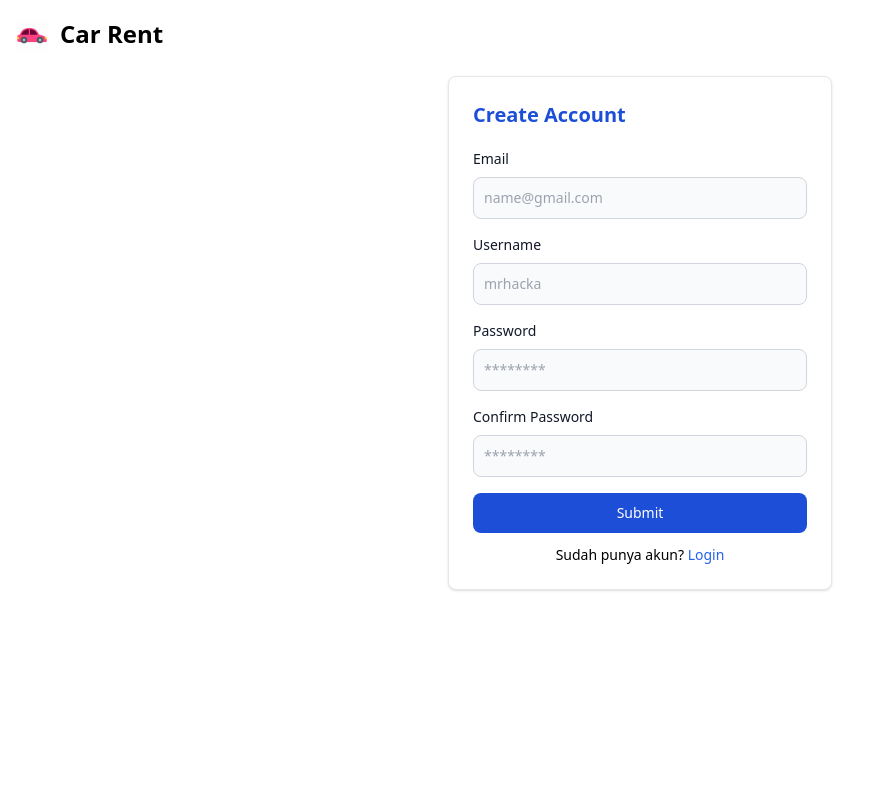
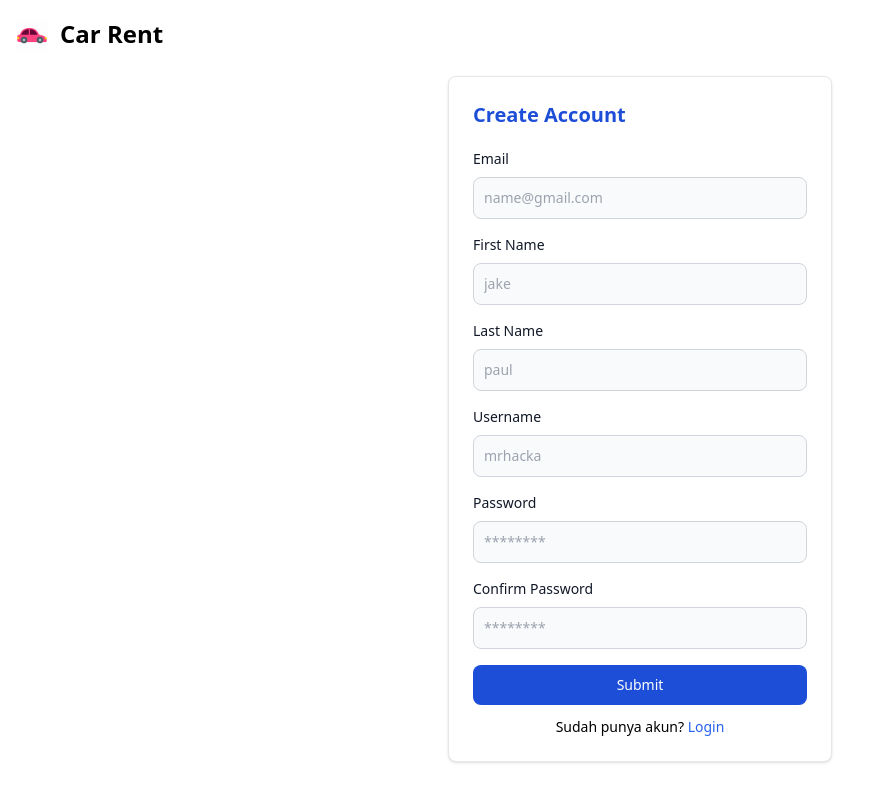
Before and after one commit to spacesick/law_final_fe, a Nuxt app: page /auth/register in a window 1280 px wide. Shown: the whole page, without its empty margins (0-878 px from the left). Built offline with nearby package versions, Linux system fonts and the light colour scheme.

Commit message:
Add required props on auth

```diff
--- a/components/auth/CInput.vue
+++ b/components/auth/CInput.vue
@@ -6,7 +6,7 @@
     <input
       :value="value"
       :placeholder="placeholder"
-      required
+      :required="required"
       class="bg-gray-50 border border-gray-300 text-gray-900 text-sm rounded-lg block w-full p-2.5"
       :type="type"
       @input="$emit('input', $event.target.value)"
@@ -16,6 +16,6 @@
 
 <script>
 export default {
-  props: ['label', 'type', 'placeholder', 'value'],
+  props: ['label', 'type', 'placeholder', 'value', 'required'],
 }
 </script>
--- a/pages/auth/login.vue
+++ b/pages/auth/login.vue
@@ -1,9 +1,10 @@
 <template>
   <div class="flex items-center justify-center w-full p-2">
     <form
+      ref="form"
       class="block p-6 bg-white border border-gray-200 rounded-lg shadow md:w-96 w-3/4"
     >
-      <h1 class="font-bold text-lg text-blue-700 text-xl">Login</h1>
+      <h1 class="font-bold text-lg text-blue-700">Login</h1>
       <div class="flex flex-col gap-4 mt-5">
         <CInput v-model="username" v-bind="inputData[0]" />
         <CInput v-model="password" v-bind="inputData[1]" />
@@ -45,6 +46,7 @@ export default {
   },
   data() {
     return {
+      username: '',
       email: '',
       password: '',
       inputData: [
@@ -53,12 +55,14 @@ export default {
           type: 'text',
           placeholder: 'mrhacka',
           val: '',
+          required: true
         },
         {
           label: 'Password',
           type: 'password',
           placeholder: '********',
           val: '',
+          required: true
         },
       ],
     }
@@ -68,13 +72,10 @@ export default {
       setToken: 'auth/setToken',
     }),
     submitForm: async function () {
-      if (
-        !this.username ||
-        !this.password
-      ) {
+      if (!this.$refs.form.checkValidity()) {
         // remove alert on prod
         alert('gagal')
-        return false
+        return
       }
 
       const res = await this.$axios.$post('http://34.28.48.143/api/token/', {
--- a/pages/auth/register.vue
+++ b/pages/auth/register.vue
@@ -1,11 +1,14 @@
 <template>
   <div class="flex items-center justify-center w-full p-2">
     <form
+      ref="form"
       class="block p-6 bg-white border border-gray-200 rounded-lg shadow md:w-96 w-3/4"
     >
       <h1 class="font-bold text-lg text-blue-700 text-xl">Create Account</h1>
       <div class="flex flex-col gap-4 mt-5">
         <CInput v-model="email" v-bind="inputData[0]" />
+        <CInput v-model="first_name" v-bind="inputData[4]" />
+        <CInput v-model="last_name" v-bind="inputData[5]" />
         <CInput v-model="username" v-bind="inputData[1]" />
         <CInput v-model="password" v-bind="inputData[2]" />
         <CInput v-model="confirmPassword" v-bind="inputData[3]" />
@@ -27,7 +30,6 @@
 import { mapActions } from 'vuex'
 import CInput from '~/components/auth/CInput.vue'
 import { parseJwt } from '~/store/auth'
-import validateEmail from '~/utils/validateEmail'
 
 export default {
   components: {
@@ -52,30 +54,50 @@ export default {
       username: '',
       password: '',
       confirmPassword: '',
+      first_name: '',
+      last_name: '',
       inputData: [
         {
           label: 'Email',
           type: 'email',
           placeholder: 'name@gmail.com',
           val: '',
+          required: true
         },
         {
           label: 'Username',
           type: 'text',
           placeholder: 'mrhacka',
           val: '',
+          required: true
         },
         {
           label: 'Password',
           type: 'password',
           placeholder: '********',
           val: '',
+          required: true
         },
         {
           label: 'Confirm Password',
           type: 'password',
           placeholder: '********',
           val: '',
+          required: true
+        },
+        {
+          label: 'First Name',
+          type: 'text',
+          placeholder: 'jake',
+          val: '',
+          required: false
+        },
+        {
+          label: 'Last Name',
+          type: 'text',
+          placeholder: 'paul',
+          val: '',
+          required: false
         },
       ],
     }
@@ -85,10 +107,7 @@ export default {
       setToken: 'auth/setToken',
     }),
     submitForm: async function () {
-      if (
-        !validateEmail(this.email) ||
-        !this.username ||
-        !this.password ||
+      if (!this.$refs.form.checkValidity() ||
         !(this.password === this.confirmPassword)
       ) {
         // remove alert on prod
```
